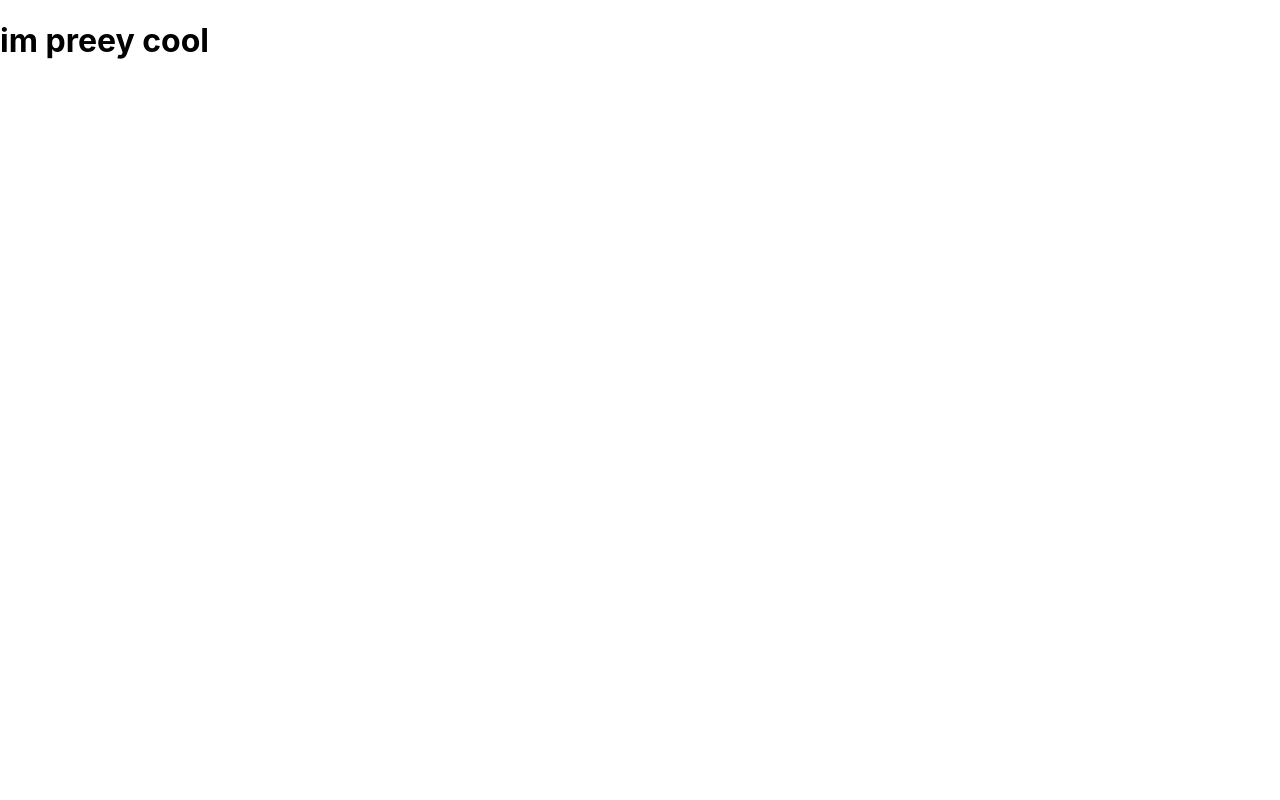
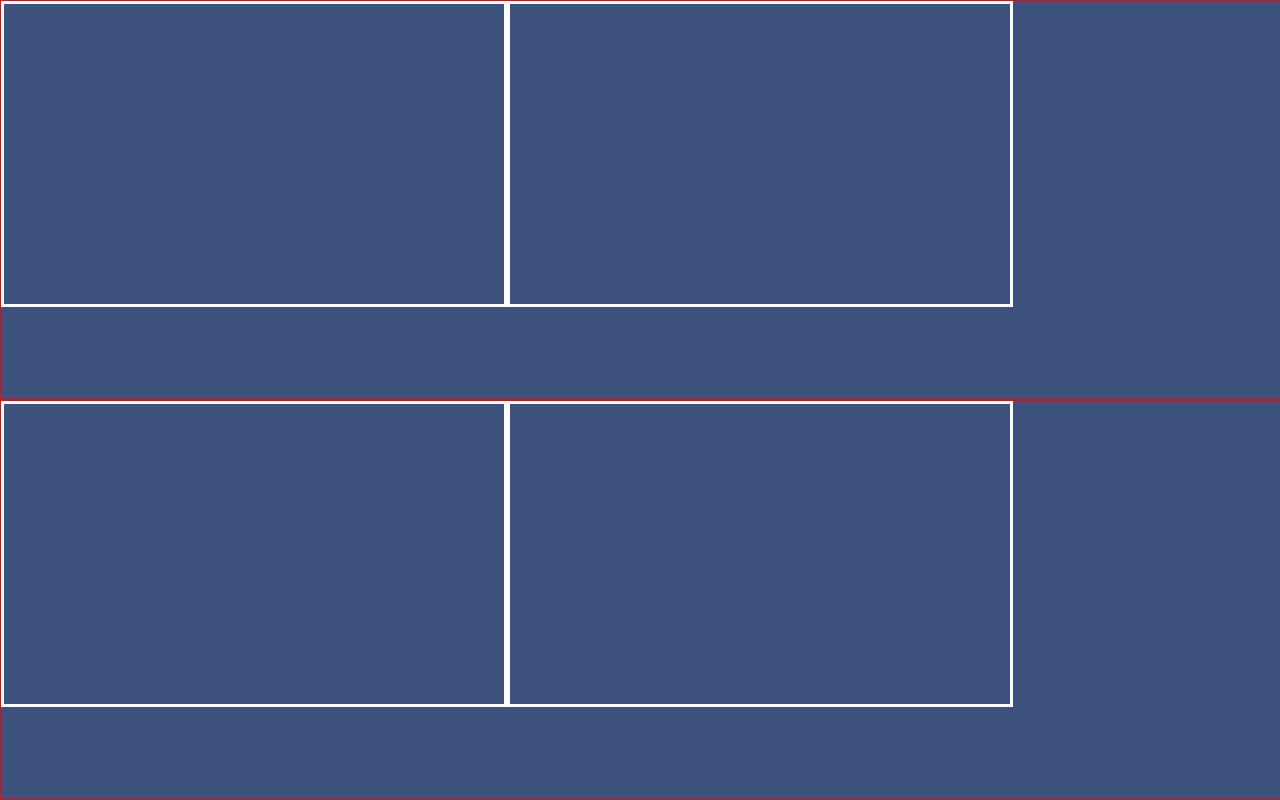
Before and after one commit to Armingross/myWebsite, a React (Create React App) app: page /aboutMe in a window 1280 px wide. Built offline with nearby package versions, Linux system fonts and the light colour scheme.

Commit message:
begun with aboutMe

```diff
--- /dev/null
+++ b/src/components/aboutMe/aboutMe.css
@@ -0,0 +1,20 @@
+.aboutMedisplay {
+    height: 100vh;
+    width: 100vw;
+    background-color: rgba(2, 31, 86, 0.765);
+    display: flex;
+    flex-direction: column;
+}
+
+.whiteBox {
+    width: 500px;
+    height: 300px;
+    border: 3px solid white;
+}
+
+.whiteBoxDiv {
+    display: flex;
+    width: 100vw;
+    height: 50vh;
+    border: 1px solid red;
+}
--- a/src/components/aboutMe/aboutMe.js
+++ b/src/components/aboutMe/aboutMe.js
@@ -1,9 +1,19 @@
 import React from "react"
+import styles from "./aboutMe.css"
 
 export default function Home(){
+    <link rel="stylesheet" href="aboutMe.css"/>
+
     return(
-        <div>
-            <h1>im preey cool</h1>
+        <div className="aboutMedisplay">
+            <div className="whiteBoxDiv">
+                <div className="whiteBox"></div>
+                <div className="whiteBox"></div>
+            </div>
+            <div className="whiteBoxDiv">
+                <div className="whiteBox"></div>
+                <div className="whiteBox"></div>
+            </div>
         </div>
     )
 }
--- a/src/components/home/home.js
+++ b/src/components/home/home.js
@@ -4,6 +4,7 @@ import { duration, Typography, useMediaQuery, } from '@mui/material'
 import MenuIcon from '@mui/icons-material/Menu';
 import { motion } from "framer-motion"
 import Menu from "./menu.js"
+import { Navigate, useNavigate } from 'react-router-dom';
 
 export default function Home(){
     <link rel="stylesheet" href="home.css"/>
@@ -14,6 +15,8 @@ export default function Home(){
     const smallSize = useMediaQuery("@media screen and (max-width: 900px)")
 
     const [menuState, setMenuState] = useState(false)
+
+    let navigate = useNavigate();
 
     const logoVariant = {
         hidden: { x: "-100vw" },
@@ -88,6 +91,11 @@ export default function Home(){
             }}
     }
 
+    const navigateAboutMe = () => {
+        console.log("huso")
+        navigate("/aboutme")
+    }
+
     const menuBox = smallSize
     ? (
         /* Menu icon Box */
@@ -107,7 +115,7 @@ export default function Home(){
                 initial="hidden"
                 animate="show">
                     {/* left Button */}
-                    <motion.button className="menuButton" variants={menuButtonVariant} whileHover={{ scale:buttonScale }}>
+                    <motion.button className="menuButton" onClick={navigateAboutMe} variants={menuButtonVariant} whileHover={{ scale:buttonScale }}>
                         About Me
                     </motion.button>
                     {/* middle Button */}
--- a/src/index.js
+++ b/src/index.js
@@ -9,7 +9,7 @@ root.render(
   <React.StrictMode>
     <App />
   </React.StrictMode>,
-  document.getElementById('root')
+  /* document.getElementById('root') */
 );
 
 // If you want to start measuring performance in your app, pass a function
```
